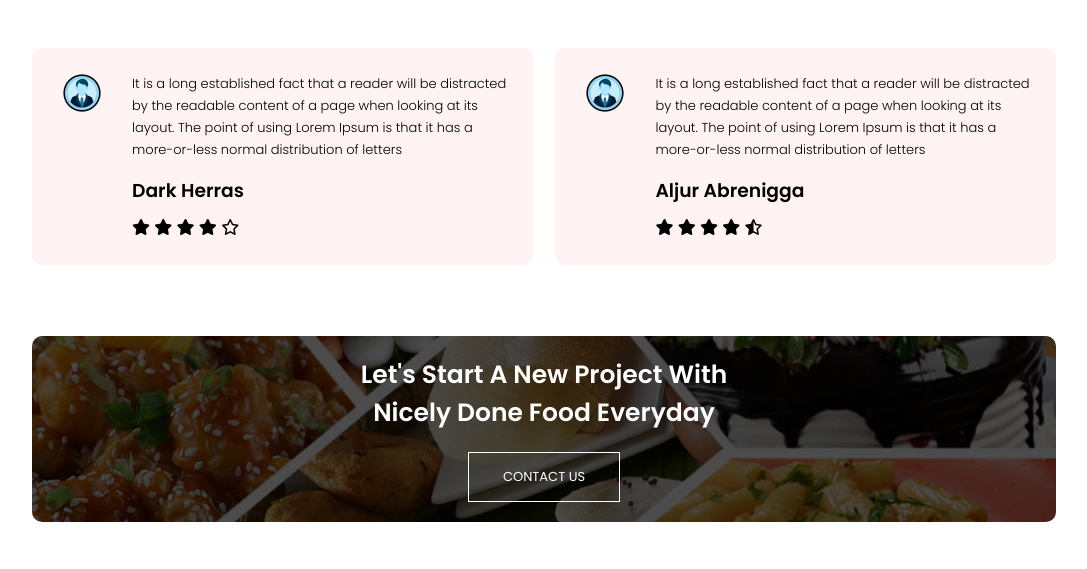
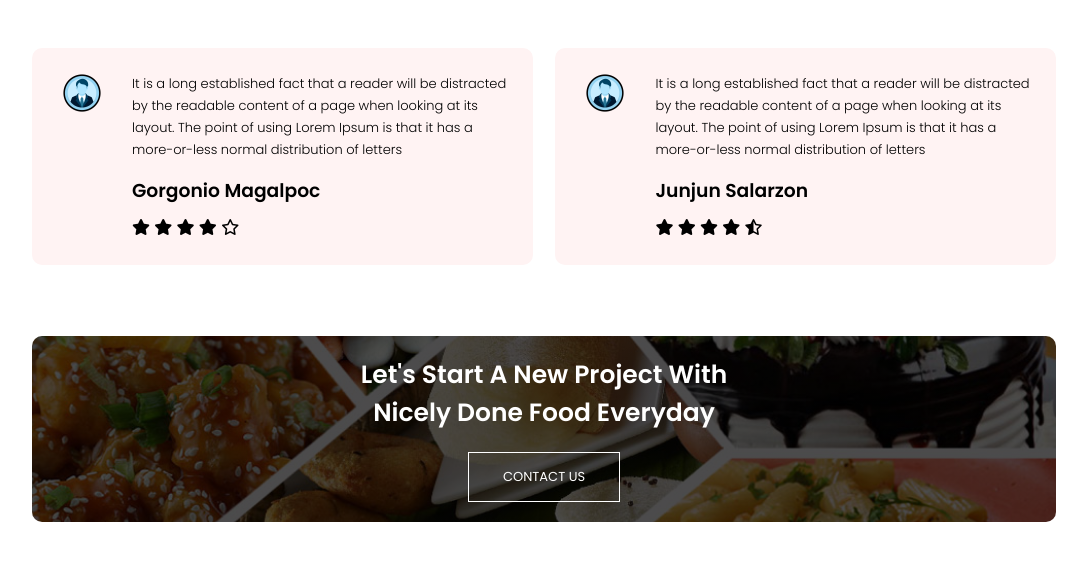
Before and after one commit to jorentetsuyades/jandjcanteen, a plain HTML site: page index.html in a window 1280 px wide. Shown: the part 2139-2708 px from the top of the page, without its empty margins (96-1183 px from the left). Drawn offline with Linux system fonts and the light colour scheme.

Commit message:
Changes on customer names

```diff
--- a/index.html
+++ b/index.html
@@ -94,7 +94,7 @@
                 <img src ="user.png">
                 <div>
                     <p>It is a long established fact that a reader will be distracted by the readable content of a page when looking at its layout. The point of using Lorem Ipsum is that it has a more-or-less normal distribution of letters</p>
-                    <h3>Dark Herras</h3>
+                    <h3>Gorgonio Magalpoc</h3>
                     <i class="fa fa-star"></i>
                     <i class="fa fa-star"></i>
                     <i class="fa fa-star"></i>
@@ -106,7 +106,7 @@
                 <img src ="user.png">
                 <div>
                     <p>It is a long established fact that a reader will be distracted by the readable content of a page when looking at its layout. The point of using Lorem Ipsum is that it has a more-or-less normal distribution of letters</p>
-                    <h3>Aljur Abrenigga</h3>
+                    <h3>Junjun Salarzon</h3>
                     <i class="fa fa-star"></i>
                     <i class="fa fa-star"></i>
                     <i class="fa fa-star"></i>
```
